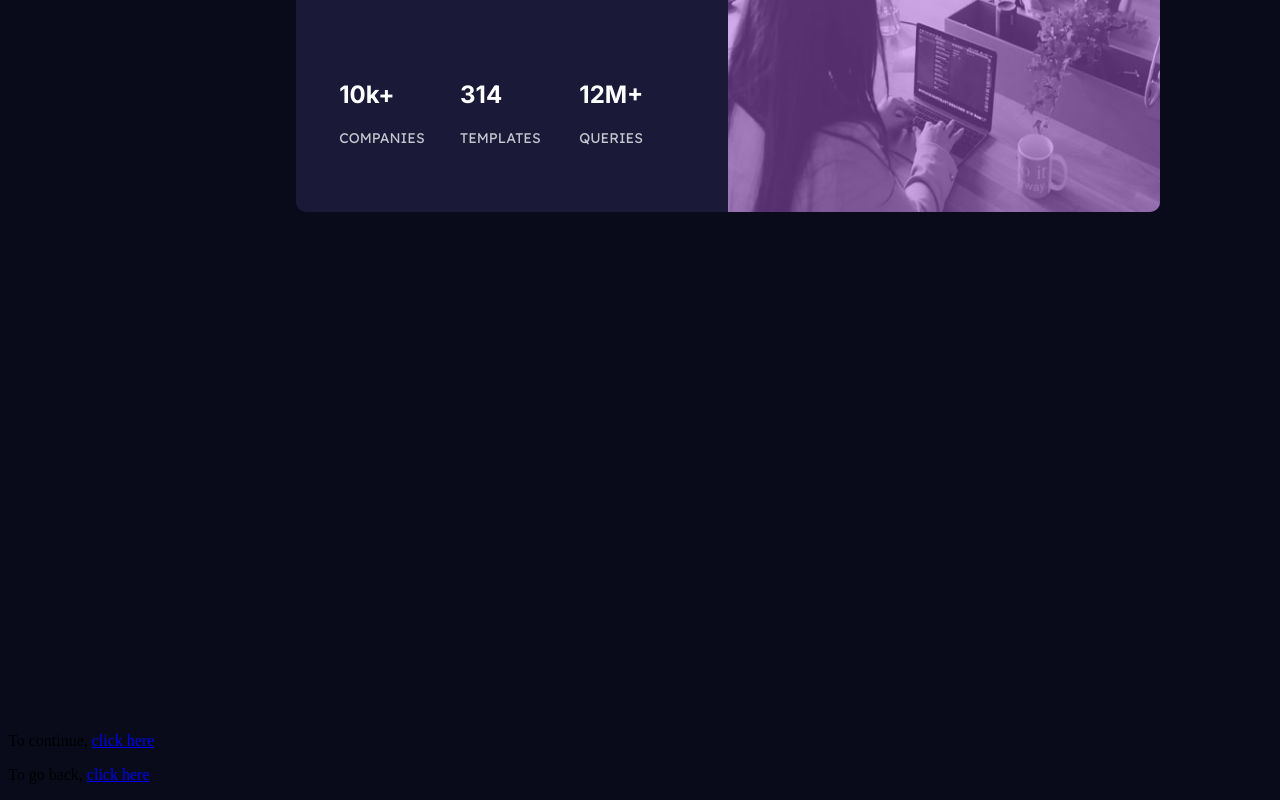
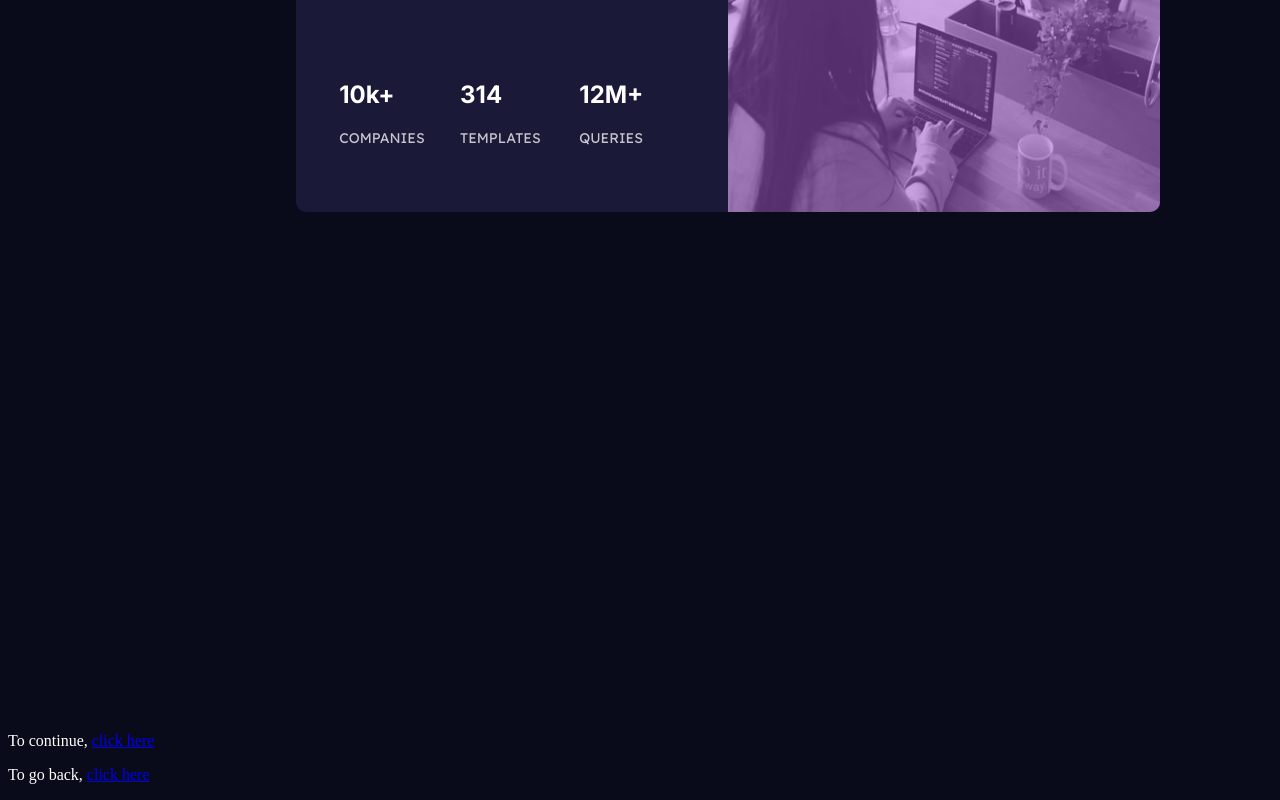
Before and after one commit to MKeji/Second-Repo, a plain HTML site: page Seventh.html in a window 1280 px wide. Shown: the part 732-1532 px from the top of the page. Drawn offline with Linux system fonts and the light colour scheme.

Commit message:
Initial Commit

```diff
--- a/Seventh.html
+++ b/Seventh.html
@@ -62,8 +62,8 @@
 
                 </div>
             </div>
-            <p> To continue, <a href = "Eighth.html">click here</a></p>
-            <p> To go back, <a href = "Sixth.html">click here</a></p>
+            <p style="color:white ;"> To continue, <a href = "Eighth.html">click here</a></p>
+            <p style="color:white ;"> To go back, <a href = "Sixth.html">click here</a></p>
 
         </body>
 
```
